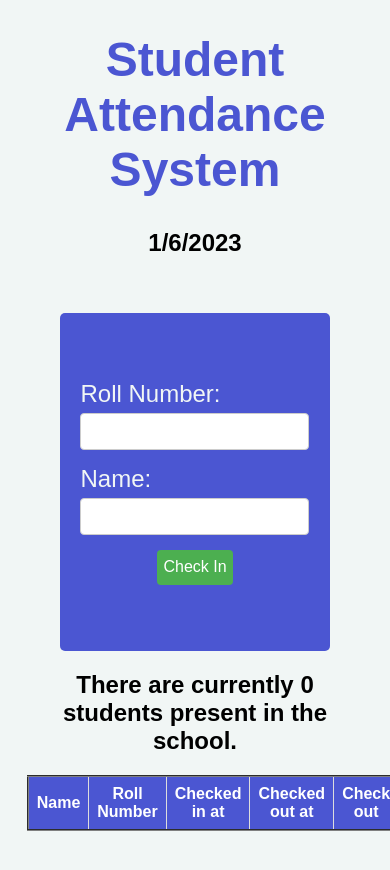
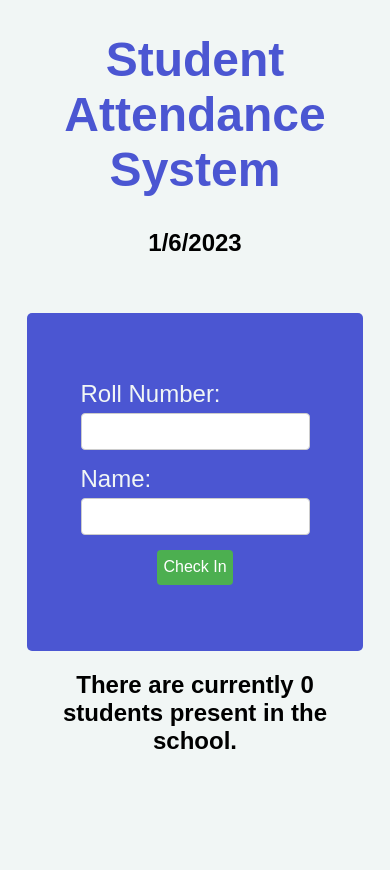
Before and after one commit to aslamparvej/Student-Attendance-System, a React (Create React App) app: page / in a window 390 px wide. Shown: the top 870 px of the page. Built offline with nearby package versions, Linux system fonts and the light colour scheme.

Commit message:
Configure React app for deployment to GitHub Pages

```diff
--- a/src/components/StudentAttendanceSystem.css
+++ b/src/components/StudentAttendanceSystem.css
@@ -1,9 +1,10 @@
-.form-container{
+.form-container {
   width: 90%;
   height: 80vh;
   margin: 0 auto;
   padding-top: 2rem;
 }
+
 form {
   width: 80%;
   height: 50%;
@@ -13,12 +14,12 @@ form {
   align-items: center;
   justify-content: center;
   margin-bottom: 20px;
-    background-color: #4B56D2;
+  background-color: #4b56d2;
   border-radius: 5px;
 }
 
 label {
-    color: #F1F6F5;
+  color: #f1f6f5;
   font-size: 1.5rem;
   padding-bottom: 5px;
   display: flex;
@@ -49,16 +50,10 @@ form {
   background-color: #45a049;
 }
 
-  li {
-    display: flex;
-    justify-content: space-between;
-    margin-bottom: 10px;
-    list-style: none;
-  }
 
 button {
   height: 2rem;
-    font-size: 16px;
+  font-size: 1rem;
   background-color: #f44336;
   color: white;
   border: none;
@@ -70,10 +65,11 @@ form {
   background-color: #da190b;
 }
 
-h2{
+h2 {
   text-align: center;
 }
 
+/* Table style  */
 table {
   border-collapse: collapse;
   width: 80%;
@@ -81,16 +77,32 @@ table {
   margin: 0 auto;
 }
 
-  th, td {
+th,
+td {
   border: 1px solid #ddd;
   padding: 8px;
 }
 
 tr:nth-child(even) {
-    background-color: #f2f2f2;
+  background-color: #9ea2c8;
 }
 
 th {
-    background-color: #4B56D2;
+  background-color: #4b56d2;
   color: white;
 }
+
+@media (max-width: 560px) {
+  form {
+    width: 100%;
+  }
+  table {
+    width: 90%;
+  }
+  thead {
+    display: none;
+  }
+  tr td {
+    display: block;
+  }
+}
--- a/src/components/StudentAttendanceSystem.jsx
+++ b/src/components/StudentAttendanceSystem.jsx
@@ -14,10 +14,10 @@ const StudentAttendanceSystem = () => {
   // Add a new student to the list of present students
   const checkIn = (rollNumber, name) => {
     setStudents([...students, { rollNumber, name, checkInTime: new Date() }]);
-  }
+  };
 
   // Update the check-out time for a student
-  const checkOut = (rollNumber)=> {
+  const checkOut = (rollNumber) => {
     setStudents(
       students.map((student) => {
         if (student.rollNumber === rollNumber) {
@@ -26,7 +26,7 @@ const StudentAttendanceSystem = () => {
         return student;
       })
     );
-  }
+  };
 
   return (
     <div className="form-container">
@@ -49,7 +49,7 @@ const StudentAttendanceSystem = () => {
       <h2>
         There are currently {numberOfStudents} students present in the school.
       </h2>
-      <table border={2}>
+      <table>
         <thead>
           <tr>
             <th>Name</th>
@@ -59,7 +59,6 @@ const StudentAttendanceSystem = () => {
             <th>Check out</th>
           </tr>
         </thead>
-        <tbody>
         {students.map((student) => (
           <tr key={student.rollNumber}>
             <td>{student.name}</td>
@@ -82,7 +81,6 @@ const StudentAttendanceSystem = () => {
             </td>
           </tr>
         ))}
-        </tbody>
       </table>
     </div>
   );
```
Lines whose indentation alone changed are shown as unchanged.
